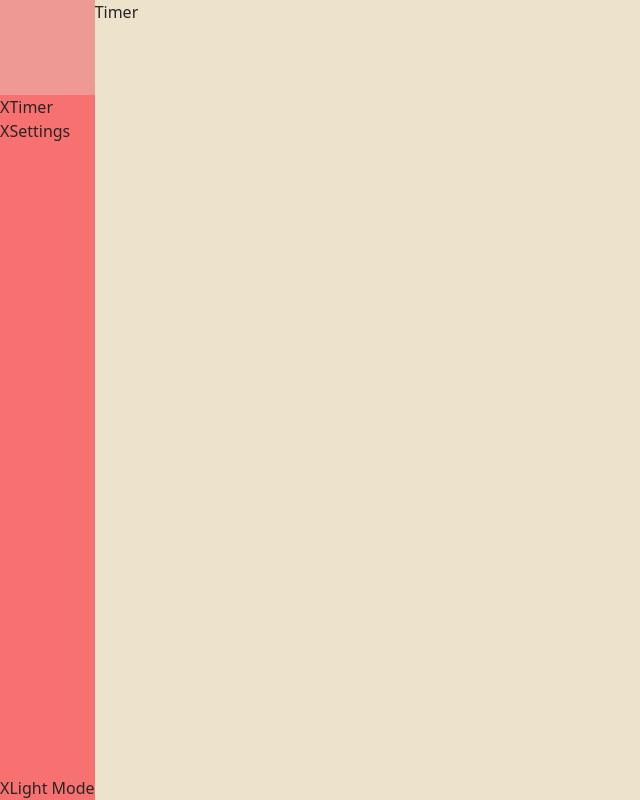
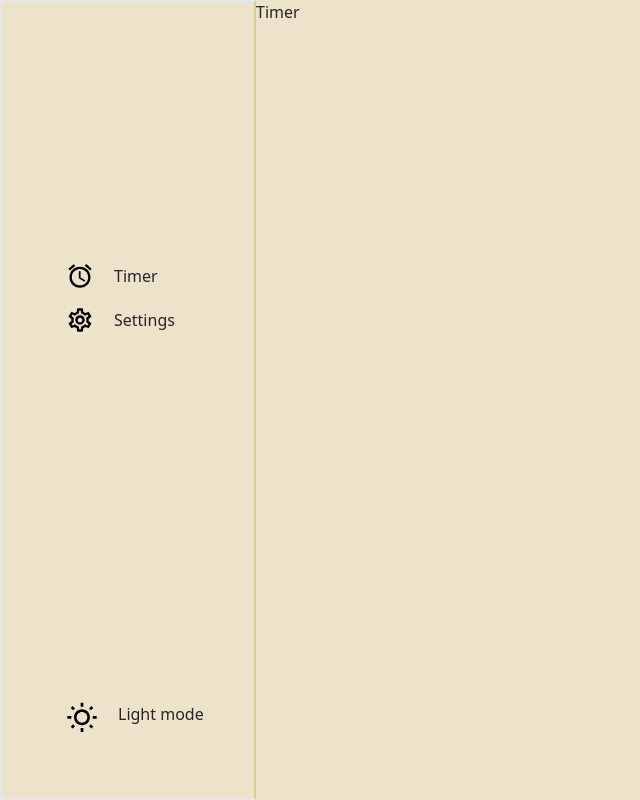
Before and after one commit to michaelcanonizado/daisyui-pomodoro, a React (Create React App) app: page /#/timer in a window 1280 px wide. Shown: the whole page, without its empty margins (0-640 px from the left). Built offline with nearby package versions, Linux system fonts and the light colour scheme.

Commit message:
added main sidebar styles

```diff
--- /dev/null
+++ b/src/components/SideBar/Link.tsx
@@ -0,0 +1,29 @@
+import React, { FC, ReactElement } from 'react';
+
+import { NavLink } from 'react-router-dom';
+
+interface INavLink {
+	icon: string;
+	text: string;
+	path: string;
+}
+
+const Links: FC<INavLink> = (props): ReactElement => {
+	const { icon, text, path } = props;
+
+	return (
+		<NavLink
+			className="py-2 pr-4 pl-16 flex hover:bg-base-200 transition-colors"
+			to={path}
+		>
+			<span className="mr-5">
+				<img className="w-7" src={`${icon}`} alt={text} />
+			</span>
+			<div className="flex items-center grow">
+				<span className="text-base">{text}</span>
+			</div>
+		</NavLink>
+	);
+};
+
+export default Links;
--- a/src/components/SideBar/SideBar.tsx
+++ b/src/components/SideBar/SideBar.tsx
@@ -4,11 +4,11 @@ import SideBarLinks from './SideBarLinks';
 
 const SideBar: FC = (): ReactElement => {
 	return (
-		<nav className="bg-base-200 flex flex-col">
-			<div className="w-full aspect-square bg-primary">
+		<nav className="flex flex-col w-64 border-r-base-300 border-2">
+			<div className="w-full aspect-square">
 				<Link to="/" />
 			</div>
-			<div className="h-full">
+			<div className="h-full pb-14">
 				<SideBarLinks />
 			</div>
 		</nav>
--- a/src/components/SideBar/SideBarLinks.tsx
+++ b/src/components/SideBar/SideBarLinks.tsx
@@ -1,28 +1,15 @@
 import React, { FC, ReactElement } from 'react';
 
-import { NavLink } from 'react-router-dom';
+import Link from './Link';
+import ThemeSwitch from './ThemeSwitch';
 
-const SideBarLinks: FC = (props): ReactElement => {
+const SideBarLinks: FC = (): ReactElement => {
 	return (
-		<ul className="bg-red-400 flex flex-col h-full">
-			<li className="">
-				<NavLink className="" to="/">
-					<span className="">X</span>
-					<span className="">Timer</span>
-				</NavLink>
-			</li>
-			<li className="">
-				<NavLink className="" to="/">
-					<span className="">X</span>
-					<span className="">Settings</span>
-				</NavLink>
-			</li>
-			<li className="mt-[auto]">
-				<button className="">
-					<span className="">X</span>
-					<span className="">Light Mode</span>
-				</button>
-			</li>
+		<ul className="flex flex-col h-full font-medium">
+			<Link path="/timer" icon="./icons/timer.svg" text="Timer" />
+			<Link path="/settings" icon="./icons/settings.svg" text="Settings" />
+			<ThemeSwitch icon="./icons/sun.svg" text="Light mode" />
+			{/* <ThemeSwitch icon="./icons/moon.svg" text="Dark mode" /> */}
 		</ul>
 	);
 };
--- /dev/null
+++ b/src/components/SideBar/ThemeSwitch.tsx
@@ -0,0 +1,23 @@
+import React, { FC, ReactElement } from 'react';
+
+interface IThemeSwitch {
+	icon: string;
+	text: string;
+}
+
+const ThemeSwitch: FC<IThemeSwitch> = (props): ReactElement => {
+	const { icon, text } = props;
+
+	return (
+		<button className="py-2 pr-4 pl-16 flex mt-auto hover:bg-base-200 transition-colors">
+			<span className="mr-5">
+				<img className="w-8" src={icon} alt={text} />
+			</span>
+			<div className="flex items-center">
+				<span className="text-base">{text}</span>
+			</div>
+		</button>
+	);
+};
+
+export default ThemeSwitch;
```
Also changed, not shown: public/icons/moon.svg (added), src/interfaces/IPropClassName.ts (renamed from src/interfaces/IClassNameProp.ts).
